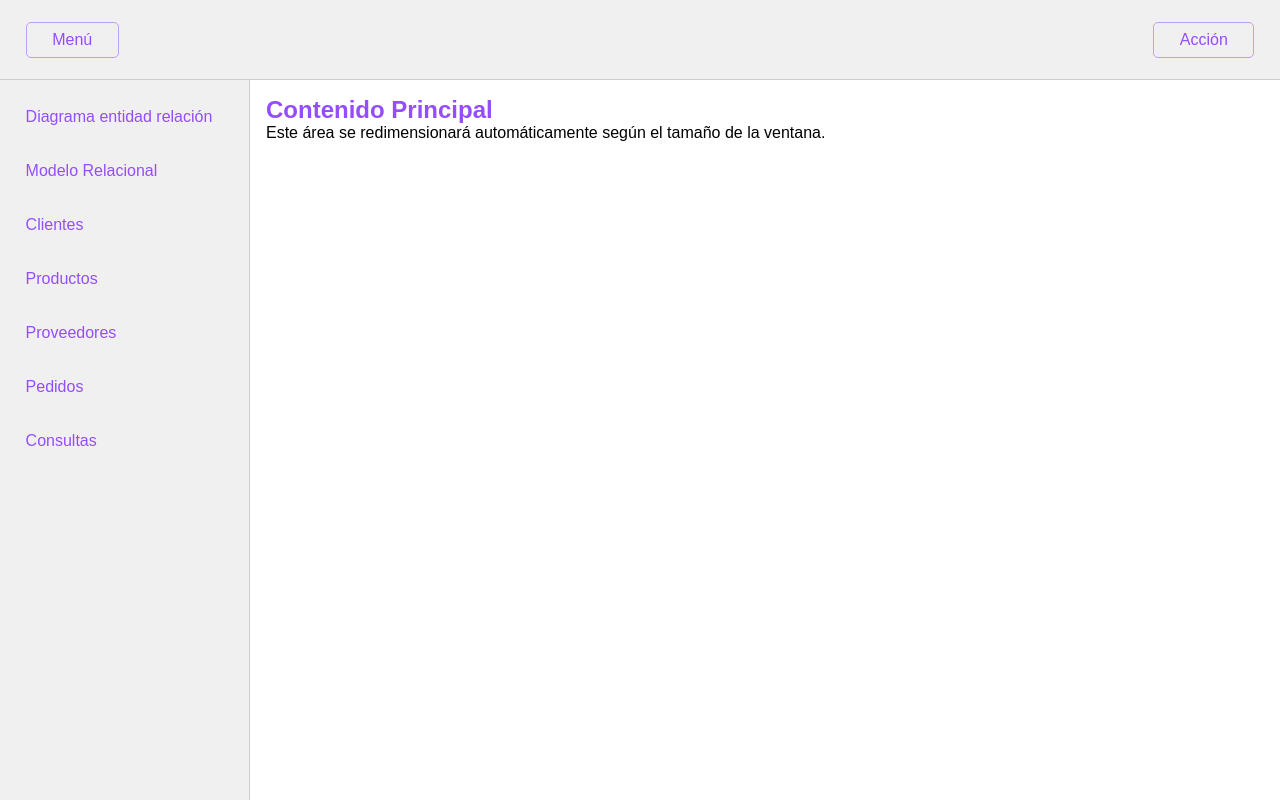
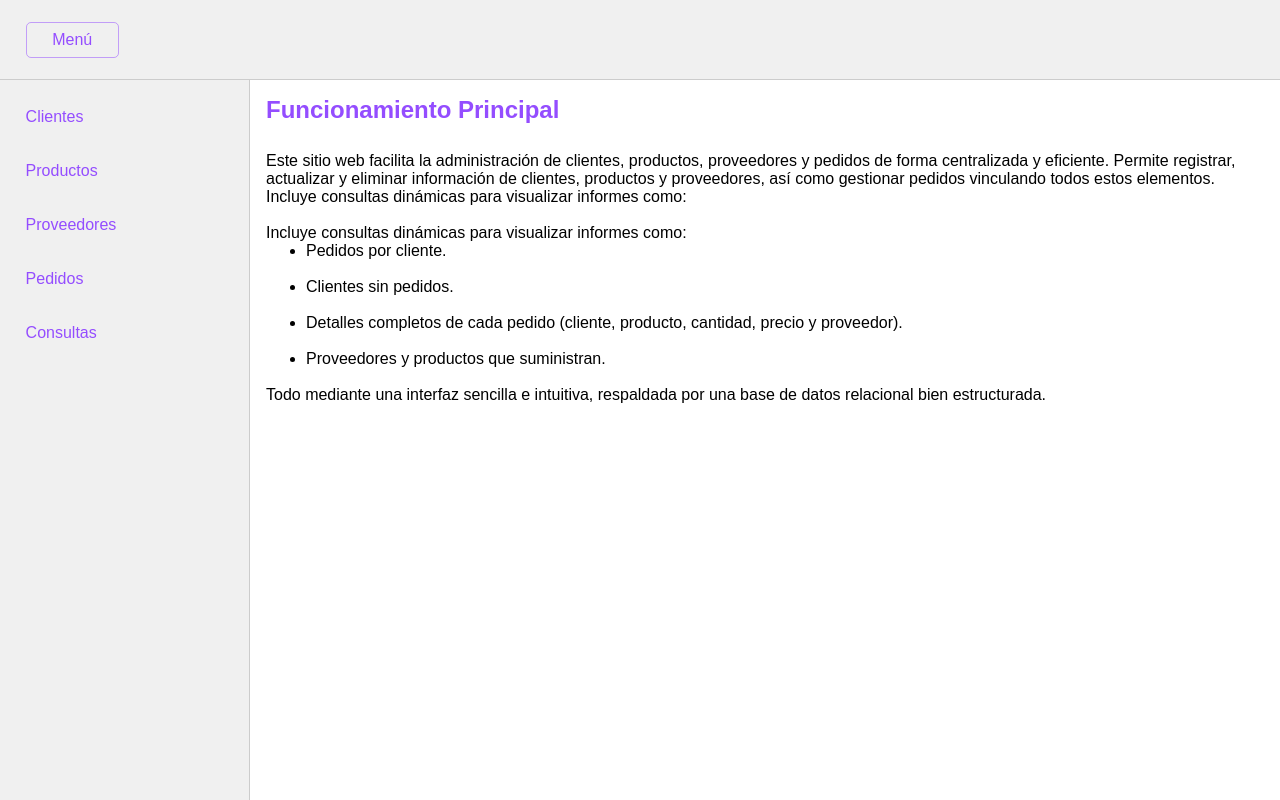
Before and after one commit to biiuo/lab3, a FastAPI app: page / in a window 1280 px wide. Run offline with FastAPI, Linux system fonts and the light colour scheme.

Commit message:
Ultimos detalles

```diff
--- a/app_python/Templates/Clientes.html
+++ b/app_python/Templates/Clientes.html
@@ -3,7 +3,7 @@
 <head>
     <meta charset="UTF-8">
     <meta name="viewport" content="width=device-width, initial-scale=1.0">
-    <title>Clientes - Sistema de Gestión</title>
+    <title>Clientes </title>
     <style>
         * {
             box-sizing: border-box;
@@ -266,14 +266,11 @@
             <div class="button-group">
                 <a href="/" class="header-button">Menú</a>
                 <div class="spacer"></div>
-                <button class="header-button">Autores</button>
             </div>
         </div>
 
         <div class="content-area">
             <div class="sidebar">
-                <button class="sidebar-button">Diagrama entidad relación</button>
-                <button class="sidebar-button">Modelo Relacional</button>
                 <a href="/clientes" class="sidebar-button active">Clientes</a>
                 <a href="/productos" class="sidebar-button">Productos</a>
                 <a href="/proveedores" class="sidebar-button">Proveedores</a>
--- a/app_python/Templates/Consultas.html
+++ b/app_python/Templates/Consultas.html
@@ -3,7 +3,7 @@
 <head>
     <meta charset="UTF-8">
     <meta name="viewport" content="width=device-width, initial-scale=1.0">
-    <title>Consultas - Sistema de Gestión</title>
+    <title>Consultas </title>
     <style>
         * {
             box-sizing: border-box;
@@ -274,14 +274,11 @@
             <div class="button-group">
                 <a href="/" class="header-button">Menú</a>
                 <div class="spacer"></div>
-                <button class="header-button">Autores</button>
             </div>
         </div>
 
         <div class="content-area">
             <div class="sidebar">
-                <button class="sidebar-button">Diagrama entidad relación</button>
-                <button class="sidebar-button">Modelo Relacional</button>
                 <a href="/clientes" class="sidebar-button">Clientes</a>
                 <a href="/productos" class="sidebar-button">Productos</a>
                 <a href="/proveedores" class="sidebar-button">Proveedores</a>
--- a/app_python/Templates/Index.html
+++ b/app_python/Templates/Index.html
@@ -3,7 +3,7 @@
 <head>
     <meta charset="UTF-8">
     <meta name="viewport" content="width=device-width, initial-scale=1.0">
-    <title>Interfaz Escalable</title>
+    <title>Interfaz Laboratorio 3</title>
     <style>
         * {
             box-sizing: border-box;
@@ -146,14 +146,11 @@
             <div class="button-group">
                 <a href="/" class="header-button">Menú</a>
                 <div class="spacer"></div>
-                <button class="header-button">Acción</button>
             </div>
         </div>
 
         <div class="content-area">
             <div class="sidebar">
-                <button class="sidebar-button">Diagrama entidad relación</button>
-                <button class="sidebar-button">Modelo Relacional</button>
                 <a href="/clientes" class="sidebar-button">Clientes</a>
                 <a href="/productos" class="sidebar-button">Productos</a>
                 <a href="/proveedores" class="sidebar-button">Proveedores</a>
@@ -163,8 +160,21 @@
             </div>
 
             <div class="main-content">
-                <h2 style="color: rgba(148, 77, 255, 255);">Contenido Principal</h2>
-                <p>Este área se redimensionará automáticamente según el tamaño de la ventana.</p>
+                <h2 style="color: rgba(148, 77, 255, 255);">Funcionamiento Principal<br><br></h2>
+                <p>Este sitio web facilita la administración de clientes, productos, proveedores y pedidos de forma centralizada y eficiente.
+                    Permite registrar, actualizar y eliminar información de clientes, productos y proveedores, así como gestionar pedidos vinculando todos estos elementos.
+                    Incluye consultas dinámicas para visualizar informes como: <br><br>
+                </p>
+                <p>Incluye consultas dinámicas para visualizar informes como:</p>
+                <ul style="margin-left: 40px;">
+                    <li>Pedidos por cliente.</li> <br>
+                    <li>Clientes sin pedidos.</li> <br>
+                    <li>Detalles completos de cada pedido (cliente, producto, cantidad, precio y proveedor).</li> <br>
+                    <li>Proveedores y productos que suministran.</li> <br>
+                </ul>
+                <p>
+                    Todo mediante una interfaz sencilla e intuitiva, respaldada por una base de datos relacional bien estructurada.
+                </p>
             </div>
         </div>
     </div>
--- a/app_python/Templates/Pedidos.html
+++ b/app_python/Templates/Pedidos.html
@@ -3,7 +3,7 @@
 <head>
     <meta charset="UTF-8">
     <meta name="viewport" content="width=device-width, initial-scale=1.0">
-    <title>Pedidos - Sistema de Gestión</title>
+    <title>Pedidos </title>
     <style>
         * {
             box-sizing: border-box;
@@ -266,14 +266,11 @@
             <div class="button-group">
                 <a href="/" class="header-button">Menú</a>
                 <div class="spacer"></div>
-                <button class="header-button">Autores</button>
             </div>
         </div>
 
         <div class="content-area">
             <div class="sidebar">
-                <button class="sidebar-button">Diagrama entidad relación</button>
-                <button class="sidebar-button">Modelo Relacional</button>
                 <a href="/clientes" class="sidebar-button">Clientes</a>
                 <a href="/productos" class="sidebar-button">Productos</a>
                 <a href="/proveedores" class="sidebar-button">Proveedores</a>
--- a/app_python/Templates/Productos.html
+++ b/app_python/Templates/Productos.html
@@ -3,7 +3,7 @@
 <head>
     <meta charset="UTF-8">
     <meta name="viewport" content="width=device-width, initial-scale=1.0">
-    <title>Productos - Sistema de Gestión</title>
+    <title>Productos </title>
     <style>
         * {
             box-sizing: border-box;
@@ -266,14 +266,11 @@
             <div class="button-group">
                 <a href="/" class="header-button">Menú</a>
                 <div class="spacer"></div>
-                <button class="header-button">Autores</button>
             </div>
         </div>
 
         <div class="content-area">
             <div class="sidebar">
-                <button class="sidebar-button">Diagrama entidad relación</button>
-                <button class="sidebar-button">Modelo Relacional</button>
                 <a href="/clientes" class="sidebar-button">Clientes</a>
                 <a href="/productos" class="sidebar-button active">Productos</a>
                 <a href="/proveedores" class="sidebar-button">Proveedores</a>
--- a/app_python/Templates/Proveedores.html
+++ b/app_python/Templates/Proveedores.html
@@ -3,7 +3,7 @@
 <head>
     <meta charset="UTF-8">
     <meta name="viewport" content="width=device-width, initial-scale=1.0">
-    <title>Proveedores - Sistema de Gestión</title>
+    <title>Proveedores </title>
     <style>
         * {
             box-sizing: border-box;
@@ -266,14 +266,11 @@
             <div class="button-group">
                 <a href="/" class="header-button">Menú</a>
                 <div class="spacer"></div>
-                <button class="header-button">Autores</button>
             </div>
         </div>
 
         <div class="content-area">
             <div class="sidebar">
-                <button class="sidebar-button">Diagrama entidad relación</button>
-                <button class="sidebar-button">Modelo Relacional</button>
                 <a href="/clientes" class="sidebar-button">Clientes</a>
                 <a href="/productos" class="sidebar-button">Productos</a>
                 <a href="/proveedores" class="sidebar-button active">Proveedores</a>
```
